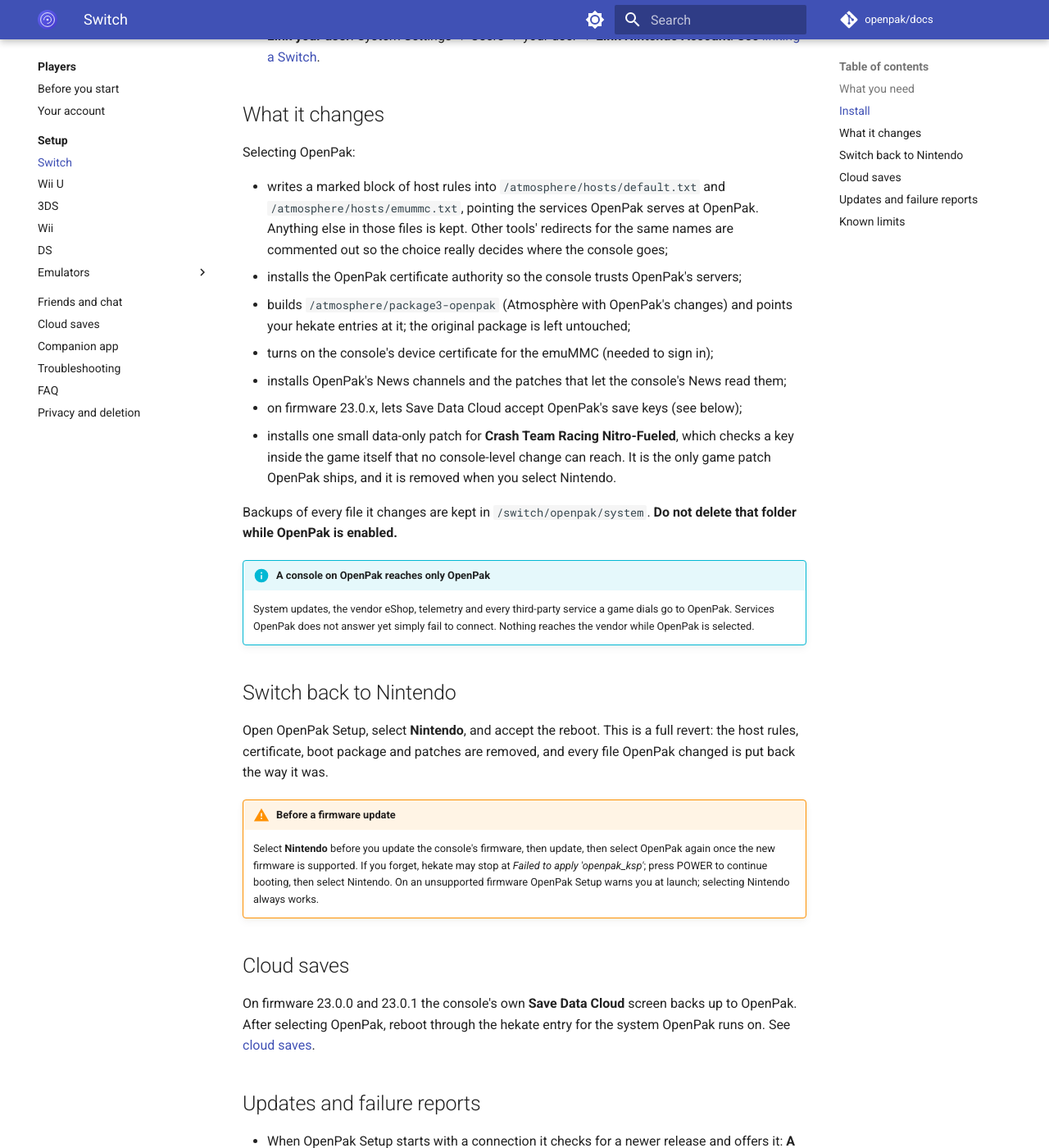
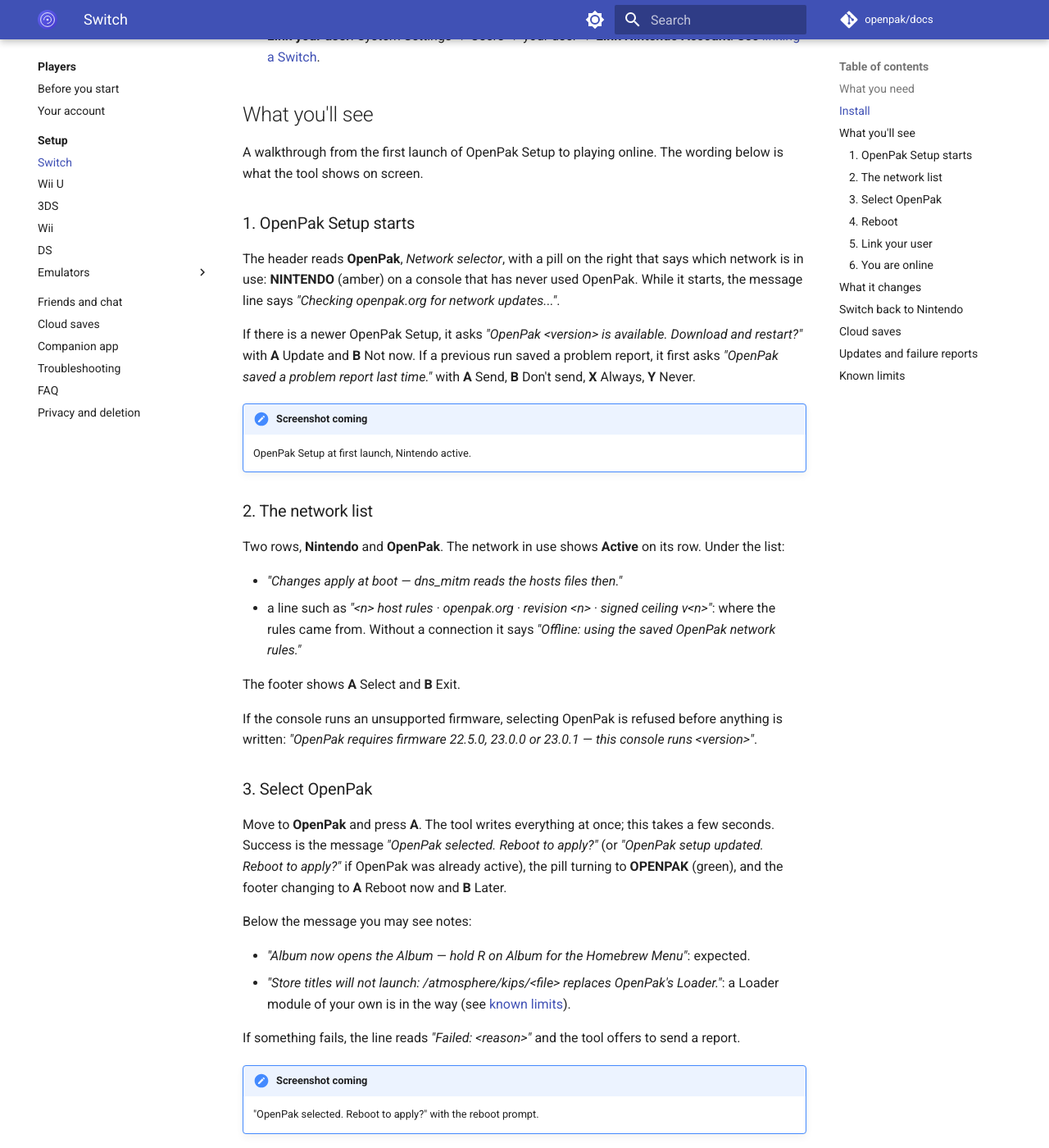
Before and after one commit to openpak/docs, an MkDocs documentation site: the page built from docs/players/setup/switch.md, in a window 1280 px wide and 1400 px high, scrolled down 1403 px. Shown: the whole window at 82% size. Built offline with MkDocs 1.6.1 and Material for MkDocs 9.7.7, drawn with Linux system fonts in a browser that asks for light colours; comment, search, counter and statistics services are not loaded; some of the changed text lies outside the part shown.

Commit message:
Switch guide: walk through what OpenPak Setup shows, step by step

```diff
--- a/docs/players/setup/switch.md
+++ b/docs/players/setup/switch.md
@@ -49,6 +49,91 @@ After OpenPak is active:
 - **The eShop entry opens OpenPak's eShop**, a homebrew store. Titles from it launch normally.
 - **Link your user**: System Settings → Users → your user → **Link Nintendo Account**. See
   [linking a Switch](../account.md#linking-a-switch).
+
+## What you'll see
+
+A walkthrough from the first launch of OpenPak Setup to playing online. The wording below is
+what the tool shows on screen.
+
+### 1. OpenPak Setup starts
+
+The header reads **OpenPak**, *Network selector*, with a pill on the right that says which
+network is in use: **NINTENDO** (amber) on a console that has never used OpenPak. While it
+starts, the message line says *"Checking openpak.org for network updates..."*.
+
+If there is a newer OpenPak Setup, it asks *"OpenPak &lt;version&gt; is available. Download
+and restart?"* with **A** Update and **B** Not now. If a previous run saved a problem report,
+it first asks *"OpenPak saved a problem report last time."* with **A** Send, **B** Don't send,
+**X** Always, **Y** Never.
+
+!!! note "Screenshot coming"
+    OpenPak Setup at first launch, Nintendo active.
+
+### 2. The network list
+
+Two rows, **Nintendo** and **OpenPak**. The network in use shows **Active** on its row. Under
+the list:
+
+- *"Changes apply at boot — dns_mitm reads the hosts files then."*
+- a line such as *"&lt;n&gt; host rules · openpak.org · revision &lt;n&gt; · signed ceiling
+  v&lt;n&gt;"*: where the rules came from. Without a connection it says *"Offline: using the
+  saved OpenPak network rules."*
+
+The footer shows **A** Select and **B** Exit.
+
+If the console runs an unsupported firmware, selecting OpenPak is refused before anything is
+written: *"OpenPak requires firmware 22.5.0, 23.0.0 or 23.0.1 — this console runs
+&lt;version&gt;"*.
+
+### 3. Select OpenPak
+
+Move to **OpenPak** and press **A**. The tool writes everything at once; this takes a few
+seconds. Success is the message *"OpenPak selected. Reboot to apply?"* (or *"OpenPak setup
+updated. Reboot to apply?"* if OpenPak was already active), the pill turning to **OPENPAK**
+(green), and the footer changing to **A** Reboot now and **B** Later.
+
+Below the message you may see notes:
+
+- *"Album now opens the Album — hold R on Album for the Homebrew Menu"*: expected.
+- *"Store titles will not launch: /atmosphere/kips/&lt;file&gt; replaces OpenPak's Loader."*: a
+  Loader module of your own is in the way (see [known limits](#known-limits)).
+
+If something fails, the line reads *"Failed: &lt;reason&gt;"* and the tool offers to send a
+report.
+
+!!! note "Screenshot coming"
+    "OpenPak selected. Reboot to apply?" with the reboot prompt.
+
+### 4. Reboot
+
+Press **A** (Reboot now). The console restarts through hekate into OpenPak's boot package. The
+HOME menu looks as usual; the eShop icon now opens OpenPak's eShop.
+
+### 5. Link your user
+
+Open **System Settings → Users**, pick your user and choose **Link Nintendo Account**. Instead
+of Nintendo's page, an **OpenPak** page with a QR code appears. Scan it with your phone, sign
+in with your OpenPak account, type the six-digit code the console shows into your phone, and
+approve the link on the console ([details](../account.md#linking-a-switch)).
+
+Success: the user page shows the account as linked, and the link appears in your account on
+[openpak.org](https://openpak.org).
+
+!!! note "Screenshot coming"
+    The OpenPak link page with its QR code.
+
+### 6. You are online
+
+- Your **Friend List** (from your user icon on the HOME menu) loads instead of an error, and
+  friends on OpenPak show up with their online status.
+- **News** shows OpenPak's channels.
+- A game that OpenPak serves goes online with its normal menus. Games OpenPak does not serve
+  yet fail to connect, as they would with no internet.
+
+!!! note "Screenshot coming"
+    The Friend List loaded on OpenPak.
+
+If a step looks different, see [troubleshooting](../troubleshooting.md).
 
 ## What it changes
 
```
